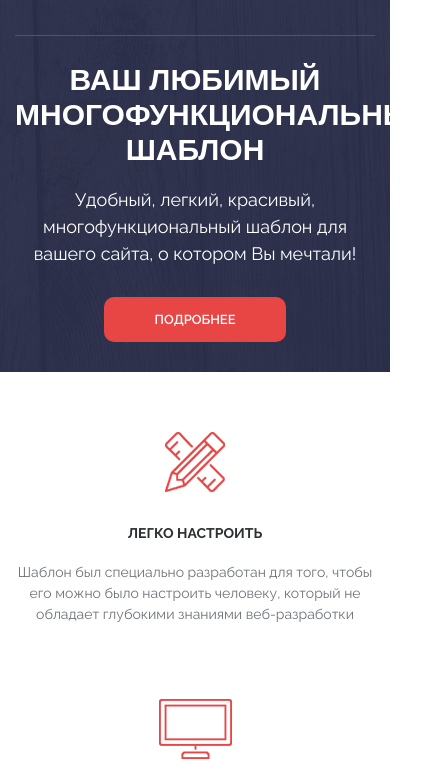
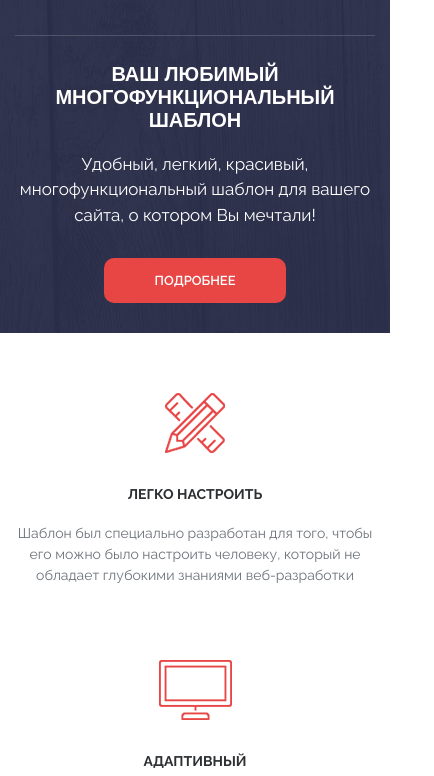
Before and after one commit to aaaaaaaaaaalex/activebox, a website: page app/index.html in a window 390 px wide. Shown: the part 68-844 px from the top of the page, 434 px wide, since content can reach past the window. Drawn offline with nearby package versions, Linux system fonts and the light colour scheme; files that its build step writes are made by us from their sources; files whose address does not match are found by name.

Commit message:
мелкие правки

```diff
--- a/app/particles/main.html
+++ b/app/particles/main.html
@@ -243,7 +243,7 @@
 			<div class="team__item">
 				<img class="team__photo" src="img/team/team-4.jpg" alt="team-4">
 				<div class="team__name">Валентина Лоскуткова</div>
-				<div class="team__prof"></div>
+				<div class="team__prof">Data Scientist</div>
 				<div class="team__text">
 					<p>Конечно, для того, чтобы проект был успешным, необходимо собирать, обрабатывать и анализировать данные о том, как пользователи взаимодействуют с шаблоном. Но для этого не достачно просто собирать и анализировать статистику, нужно чтобы этим процессом руководил ученый. Этим ученым оказалась Валентина. Когда проект достиг своего расцвета, Валентина возглавила отдел по обработке информации, что позволило сделать настоящий прорыв </p>
 				</div>
--- a/app/scss/style.scss
+++ b/app/scss/style.scss
@@ -679,7 +679,7 @@ body{
         padding: 130px 0 30px;
 
         &__title{
-            font-size: 30px;
+            font-size: 27px;
         }
         &__subtitle{
             margin-bottom: 30px;
@@ -745,7 +745,24 @@ body{
         padding-right: 0;
     }
 }
+@media (max-width: 480px) {
+    // Intro
+    .intro{
+        height: auto;
+        padding: 130px 0 30px;
+
+        &__title{
+            font-size: 20px;
+        }
+        &__subtitle{
+            margin-bottom: 30px;
+            font-size: 17px;
+        }
+    }
+
+}
 @media(max-width: 414px){
+
 
     // Reviews
     .reviews__img{
```
Also changed, not shown: activebox/index.html (+1 -1 lines), activebox/css/style.css, activebox/css/style.min.css, 1 other file.
